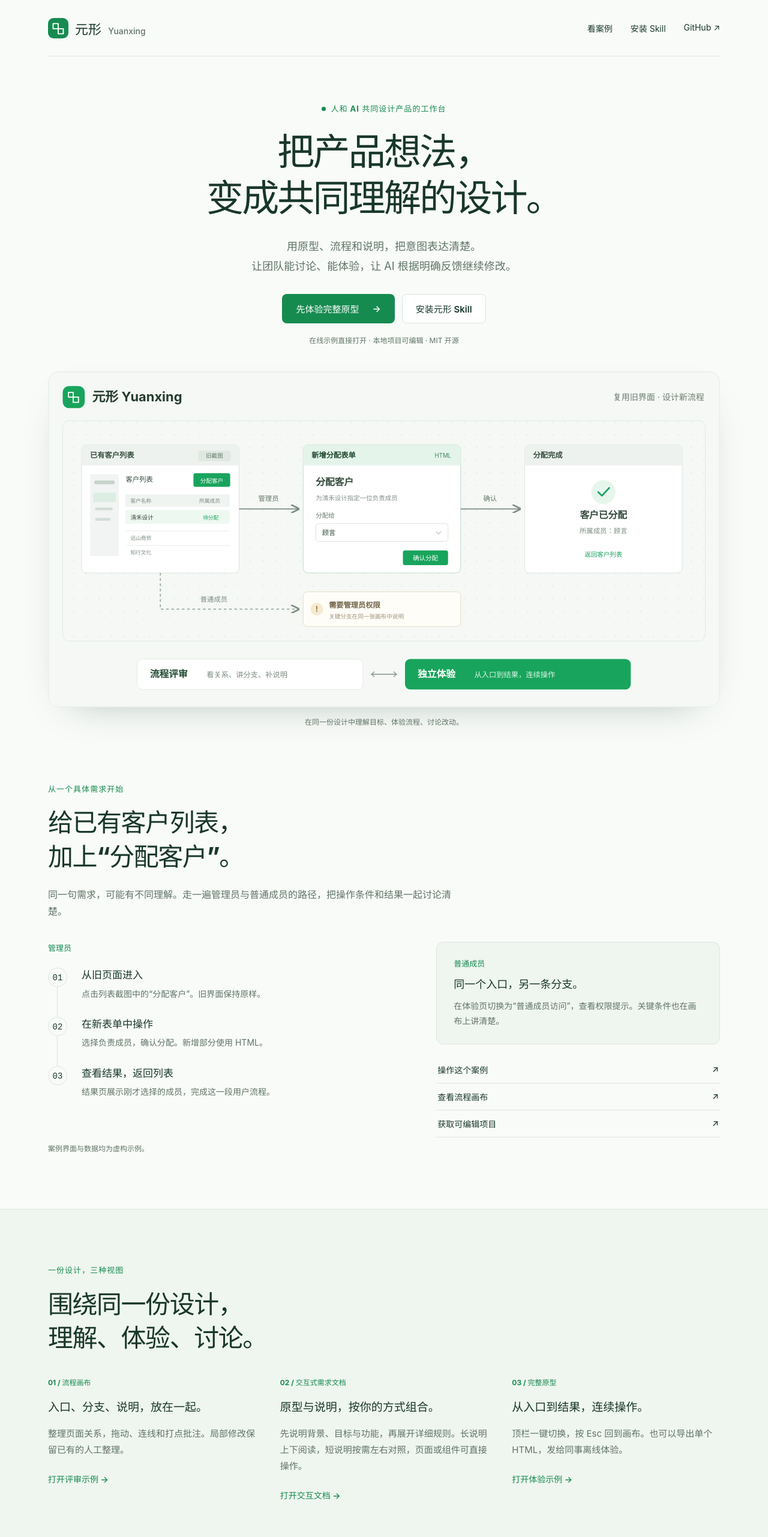
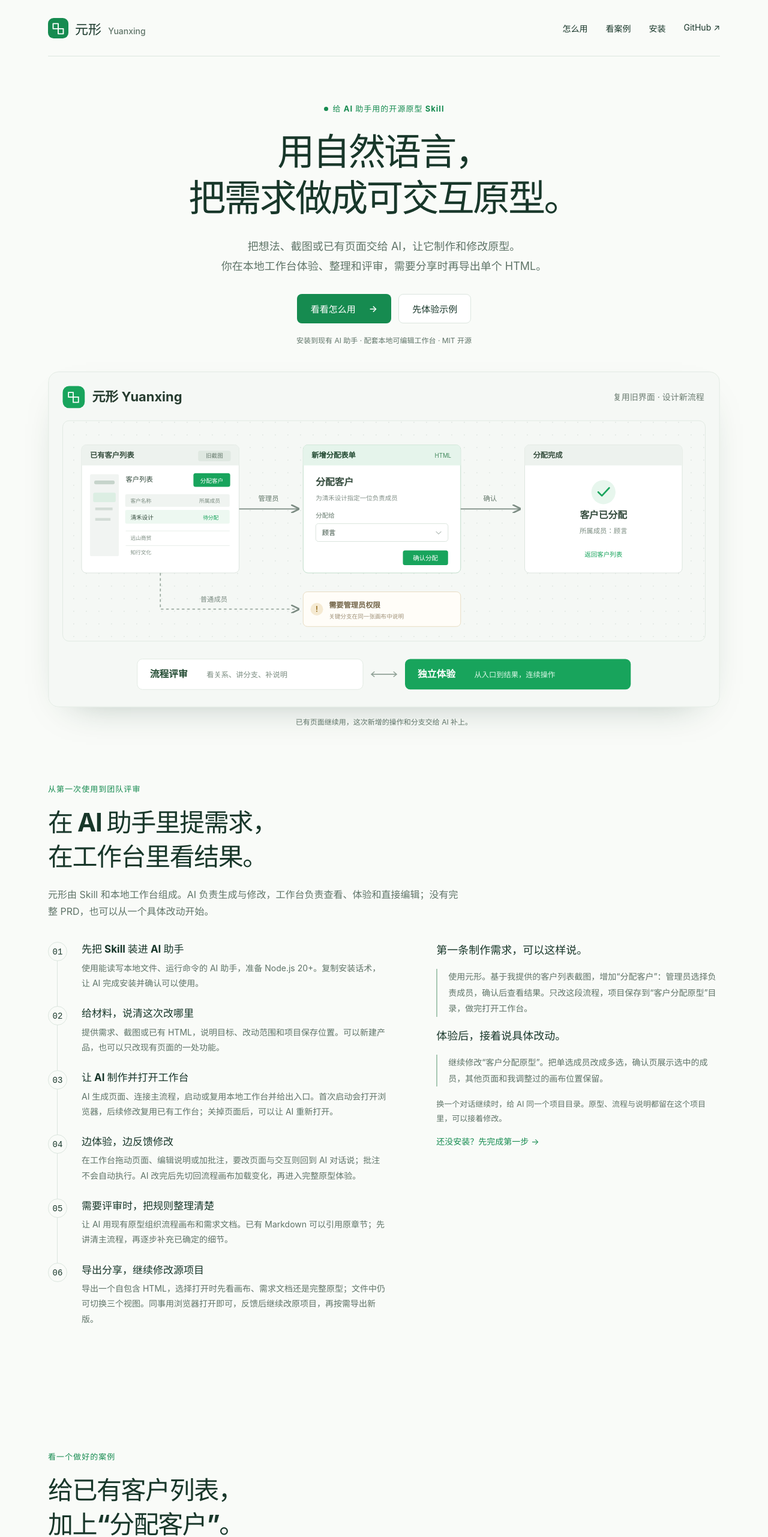
Before and after one commit to JasperLin2333/yuanxing, a website: page index.html in a window 1280 px wide. Shown: the top 2562 px of the page at 60% size. Drawn offline with Linux system fonts and the light colour scheme.

Commit message:
chore: 同步 Skill 与分发版本 v0.4.17

```diff
--- a/index.html
+++ b/index.html
@@ -3,35 +3,49 @@
 <head>
   <meta charset="UTF-8">
   <meta name="viewport" content="width=device-width, initial-scale=1">
-  <meta name="description" content="元形，人和 AI 共同设计产品的工作台。把产品想法变成团队能讨论、能体验、能继续修改的共同设计。复用截图与 HTML，在流程画布、可交互需求文档和完整原型中理解、体验和交流。">
+  <meta name="description" content="元形是给 AI 助手用的开源原型 Skill，配套本地可编辑工作台。用自然语言、截图和已有页面制作可交互原型，整理流程与需求，按需导出单个 HTML 分享。">
   <meta property="og:type" content="website">
   <meta property="og:locale" content="zh_CN">
-  <meta property="og:title" content="元形 · 人和 AI 共同设计产品的工作台">
-  <meta property="og:description" content="让产品意图成为能讨论、能体验的共同设计，让团队与 AI 围绕同一份设计继续推进。">
+  <meta property="og:title" content="元形 · 用自然语言，把需求做成可交互原型">
+  <meta property="og:description" content="把元形装进你的 AI 助手，提供需求与材料，在本地工作台体验、修改，再导出单个 HTML 给团队评审。">
   <meta property="og:url" content="https://jasperlin2333.github.io/yuanxing/">
   <link rel="canonical" href="https://jasperlin2333.github.io/yuanxing/">
   <link rel="icon" href="assets/mark.svg" type="image/svg+xml">
   <link rel="stylesheet" href="assets/site.css">
   <script src="assets/site.js" defer></script>
-  <title>元形 Yuanxing · 人和 AI 共同设计产品</title>
+  <title>元形 Yuanxing · 用自然语言制作可交互原型</title>
 </head>
 <body>
   <a class="skip-link" href="#main">跳到正文</a>
   <header class="site-header wrap">
     <a class="brand" href="./" aria-label="元形首页"><img src="assets/mark.svg" width="34" height="34" alt=""><span>元形 <small>Yuanxing</small></span></a>
-    <nav aria-label="主导航"><a href="#example">看案例</a><a href="#install">安装 Skill</a><a href="https://github.com/JasperLin2333/yuanxing">GitHub <span aria-hidden="true">↗</span></a></nav>
+    <nav aria-label="主导航"><a href="#workflow">怎么用</a><a href="#example">看案例</a><a href="#install">安装</a><a href="https://github.com/JasperLin2333/yuanxing">GitHub <span aria-hidden="true">↗</span></a></nav>
   </header>
   <main id="main">
     <section class="hero wrap">
-      <p class="eyebrow"><span></span>人和 AI 共同设计产品的工作台</p>
-      <h1>把产品想法，<br>变成共同理解的设计。</h1>
-      <p class="hero-description">用原型、流程和说明，把意图表达清楚。<br class="desktop-break">让团队能讨论、能体验，让 AI 根据明确反馈继续修改。</p>
-      <div class="actions"><a class="button primary" href="demo/prototype.html">先体验完整原型 <span aria-hidden="true">→</span></a><a class="button secondary" href="#install">安装元形 Skill</a></div>
-      <p class="hero-note">在线示例直接打开 · 本地项目可编辑 · MIT 开源</p>
-      <figure class="workflow"><img src="assets/readme-flow.svg" width="1280" height="640" alt="工作方式示意：保留旧客户列表截图，连接新增的分配表单、完成页和权限分支；同一份设计可用于流程评审与独立体验。"><figcaption>在同一份设计中理解目标、体验流程、讨论改动。</figcaption></figure>
+      <p class="eyebrow"><span></span>给 AI 助手用的开源原型 Skill</p>
+      <h1>用自然语言，<br>把需求做成可交互原型。</h1>
+      <p class="hero-description">把想法、截图或已有页面交给 AI，让它制作和修改原型。<br class="desktop-break">你在本地工作台体验、整理和评审，需要分享时再导出单个 HTML。</p>
+      <div class="actions"><a class="button primary" href="#workflow">看看怎么用 <span aria-hidden="true">→</span></a><a class="button secondary" href="demo/prototype.html">先体验示例</a></div>
+      <p class="hero-note">安装到现有 AI 助手 · 配套本地可编辑工作台 · MIT 开源</p>
+      <figure class="workflow"><img src="assets/readme-flow.svg" width="1280" height="640" alt="客户分配原型示意：复用旧列表截图，连接新增表单、完成页和权限分支，同一项目提供画布、需求文档和完整原型。"><figcaption>已有页面继续用，这次新增的操作和分支交给 AI 补上。</figcaption></figure>
+    </section>
+    <section class="section wrap" id="workflow">
+      <div class="section-heading"><p class="eyebrow">从第一次使用到团队评审</p><h2>在 AI 助手里提需求，<br>在工作台里看结果。</h2><p>元形由 Skill 和本地工作台组成。AI 负责生成与修改，工作台负责查看、体验和直接编辑；没有完整 PRD，也可以从一个具体改动开始。</p></div>
+      <div class="example-layout">
+        <div class="example-path"><ol>
+          <li><span>01</span><div><h3>先把 Skill 装进 AI 助手</h3><p>使用能读写本地文件、运行命令的 AI 助手，准备 Node.js 20+。<a href="#install">复制安装话术</a>，让 AI 完成安装并确认可以使用。</p></div></li>
+          <li><span>02</span><div><h3>给材料，说清这次改哪里</h3><p>提供需求、截图或已有 HTML，说明目标、改动范围和项目保存位置。可以新建产品，也可以只改现有页面的一处功能。</p></div></li>
+          <li><span>03</span><div><h3>让 AI 制作并打开工作台</h3><p>AI 生成页面、连接主流程，启动或复用本地工作台并给出入口。首次启动会打开浏览器，后续修改复用已有工作台；关掉页面后，可以让 AI 重新打开。</p></div></li>
+          <li><span>04</span><div><h3>边体验，边反馈修改</h3><p>在工作台拖动页面、编辑说明或加批注，要改页面与交互则回到 AI 对话说；批注不会自动执行。AI 改完后先切回流程画布加载变化，再进入完整原型体验。</p></div></li>
+          <li><span>05</span><div><h3>需要评审时，把规则整理清楚</h3><p>让 AI 用现有原型组织流程画布和需求文档。已有 Markdown 可以引用原章节；先讲清主流程，再逐步补充已确定的细节。</p></div></li>
+          <li><span>06</span><div><h3>导出分享，继续修改源项目</h3><p>导出一个自包含 HTML，选择打开时先看画布、需求文档还是完整原型；文件中仍可切换三个视图。同事用浏览器打开即可，反馈后继续改原项目，再按需导出新版。</p></div></li>
+        </ol></div>
+        <div class="install-aside"><h3>第一条制作需求，可以这样说。</h3><blockquote>使用元形。基于我提供的客户列表截图，增加“分配客户”：管理员选择负责成员，确认后查看结果。只改这段流程，项目保存到“客户分配原型”目录，做完打开工作台。</blockquote><h3>体验后，接着说具体改动。</h3><blockquote>继续修改“客户分配原型”。把单选成员改成多选，确认页展示选中的成员，其他页面和我调整过的画布位置保留。</blockquote><p>换一个对话继续时，给 AI 同一个项目目录。原型、流程与说明都留在这个项目里，可以接着修改。</p><a href="#install">还没安装？先完成第一步 →</a></div>
+      </div>
     </section>
     <section class="section wrap" id="example">
-      <div class="section-heading"><p class="eyebrow">从一个具体需求开始</p><h2>给已有客户列表，<br>加上“分配客户”。</h2><p>同一句需求，可能有不同理解。走一遍管理员与普通成员的路径，把操作条件和结果一起讨论清楚。</p></div>
+      <div class="section-heading"><p class="eyebrow">看一个做好的案例</p><h2>给已有客户列表，<br>加上“分配客户”。</h2><p>保留旧列表截图，用 HTML 补上新表单和结果页，再把不同角色的路径接起来。下面的在线示例可以直接操作。</p></div>
       <div class="example-layout">
         <div class="example-path"><span class="path-label">管理员</span><ol><li><span>01</span><div><h3>从旧页面进入</h3><p>点击列表截图中的“分配客户”。旧界面保持原样。</p></div></li><li><span>02</span><div><h3>在新表单中操作</h3><p>选择负责成员，确认分配。新增部分使用 HTML。</p></div></li><li><span>03</span><div><h3>查看结果，返回列表</h3><p>结果页展示刚才选择的成员，完成这一段用户流程。</p></div></li></ol></div>
         <div class="example-side"><div class="branch"><span class="path-label">普通成员</span><h3>同一个入口，另一条分支。</h3><p>在体验页切换为“普通成员访问”，查看权限提示。关键条件也在画布上讲清楚。</p></div><div class="example-links"><a href="demo/prototype.html">操作这个案例 <span aria-hidden="true">↗</span></a><a href="demo/review.html">查看流程画布 <span aria-hidden="true">↗</span></a><a href="https://github.com/JasperLin2333/yuanxing/tree/main/examples/product-iteration">获取可编辑项目 <span aria-hidden="true">↗</span></a></div></div>
@@ -39,15 +53,15 @@
       <p class="section-note">案例界面与数据均为虚构示例。</p>
     </section>
     <section class="section three-views">
-      <div class="wrap"><div class="section-heading"><p class="eyebrow">一份设计，三种视图</p><h2>围绕同一份设计，<br>理解、体验、讨论。</h2></div><div class="view-grid"><article><span class="view-number">01 / 流程画布</span><h3>入口、分支、说明，放在一起。</h3><p>整理页面关系，拖动、连线和打点批注。局部修改保留已有的人工整理。</p><a href="demo/review.html">打开评审示例 →</a></article><article><span class="view-number">02 / 交互式需求文档</span><h3>原型与说明，按你的方式组合。</h3><p>先说明背景、目标与功能，再展开详细规则。长说明上下阅读，短说明按需左右对照，页面或组件可直接操作。</p><a href="demo/document.html">打开交互文档 →</a></article><article><span class="view-number">03 / 完整原型</span><h3>从入口到结果，连续操作。</h3><p>顶栏一键切换，按 Esc 回到画布。也可以导出单个 HTML，发给同事离线体验。</p><a href="demo/prototype.html">打开体验示例 →</a></article></div></div>
+      <div class="wrap"><div class="section-heading"><p class="eyebrow">一个项目，三种查看方式</p><h2>看流程、读需求、操作原型，<br>各有合适的入口。</h2></div><div class="view-grid"><article><span class="view-number">01 / 流程画布</span><h3>评审入口和分支</h3><p>把页面关系、操作条件和说明放到一张画布上。可以拖动整理、连接流程，在具体位置打点批注。</p><a href="demo/review.html">打开流程画布 →</a></article><article><span class="view-number">02 / 交互式需求文档</span><h3>对照原型，阅读规则</h3><p>按功能组织正文、表格和可操作的页面或组件。已有 Markdown 按章节引用，直接修订引用正文可保存回原文件。</p><a href="demo/document.html">打开需求文档 →</a></article><article><span class="view-number">03 / 完整原型</span><h3>从入口走到结果</h3><p>连续点击、输入和选择，体验已经设计的用户路径。三个视图可在顶栏切换，分享时选好默认视图，导出一个文件即可。</p><a href="demo/prototype.html">打开完整原型 →</a></article></div></div>
     </section>
     <section class="section wrap" id="install">
-      <div class="section-heading"><p class="eyebrow">放进你现有的 AI 工作流</p><h2>把这段话发给 AI，<br>从你的产品开始。</h2><p>需要能读写本地文件、运行命令的 AI 助手，以及 Node.js 20+。</p></div>
-      <div class="install-layout"><div class="prompt-panel"><div class="panel-heading"><span>复制给你的 AI 助手</span><button class="copy-button" type="button" data-copy="install-prompt">复制提示词</button></div><p id="install-prompt">请安装 https://github.com/JasperLin2333/yuanxing 中的元形 Skill。先阅读 SKILL.md，按当前宿主的 Skill 目录规范安装，保留随包运行时与资源。安装后，基于我提供的需求和已有材料，生成团队可讨论的流程画布和可体验的原型；已有产品只修改本次涉及的部分。</p><div class="command"><div class="panel-heading"><span>已有 skills CLI？也可以在目标项目目录运行</span><button class="copy-button" type="button" data-copy="install-command">复制命令</button></div><code id="install-command">npx skills add JasperLin2333/yuanxing --skill yuanxing</code></div><p class="copy-status" role="status" aria-live="polite"></p></div><div class="install-aside"><h3>安装后，把实际需求说出来。</h3><blockquote>使用元形。基于这张已有客户列表，只设计“分配客户”这次改动。把管理员和普通成员的流程放到画布上，并导出能独立体验的原型。</blockquote><p>元形使用你现有的 AI 助手，本身无需额外配置模型 API Key。</p><a href="https://github.com/JasperLin2333/yuanxing#start">查看完整安装说明 →</a><a href="https://github.com/JasperLin2333/yuanxing/releases/latest">下载离线包 →</a></div></div>
+      <div class="section-heading"><p class="eyebrow">先完成安装</p><h2>让你的 AI 助手，<br>学会使用元形。</h2><p>准备一个能读写本地文件、运行命令的 AI 助手，以及 Node.js 20+。元形使用你现有的模型服务，无需另配元形专用 API Key。</p></div>
+      <div class="install-layout"><div class="prompt-panel"><div class="panel-heading"><span>复制给你的 AI 助手</span><button class="copy-button" type="button" data-copy="install-prompt">复制安装话术</button></div><p id="install-prompt">请安装 https://github.com/JasperLin2333/yuanxing 中的元形 Skill。先阅读 SKILL.md，按当前 AI 助手的 Skill 目录规范安装，保留完整运行时与资源。检查 Node.js 20+、文件读写和命令执行能力，并确认当前对话能使用元形；安装完成后告诉我。</p><p class="copy-status" role="status" aria-live="polite"></p></div><div class="install-aside"><h3>安装好，再给实际需求。</h3><p>回到 AI 对话，提供需求和材料，告诉它项目保存到哪里。AI 会按你的范围制作原型，给出本地工作台入口。</p><p>如果已有项目，直接提供项目目录，说明本次要改的页面或功能即可。</p><a href="#workflow">查看完整使用流程 →</a><a href="https://github.com/JasperLin2333/yuanxing#start">查看 README 安装说明 →</a><a href="https://github.com/JasperLin2333/yuanxing/releases/latest">下载 Skill 安装包 →</a></div></div>
     </section>
-    <section class="section wrap faq"><div class="section-heading"><h2>开始前，你可能想知道。</h2></div><details><summary>这是在线生成原型的网站吗？</summary><p>这个网站提供可直接体验的示例。制作自己的原型时，把元形安装到能读写本地文件、运行命令的 AI 助手中，项目保存在你选择的本地目录。</p></details><details><summary>已有截图能和新页面接起来吗？</summary><p>可以。截图设置点击热点，HTML 绑定控件跳转。不变的部分可以一直保留为截图。</p></details><details><summary>同事查看原型也要安装吗？</summary><p>导出的流程画布、需求文档和完整原型均为单个 HTML 文件，同事在浏览器打开即可查看，无需安装元形或启动服务。</p></details><details><summary>支持什么输入？</summary><p>当前支持自包含 HTML、本地 CSS、图片、普通 JavaScript，以及 PNG、JPEG、WebP 截图。框架工程、外部 CDN、真实登录和网络接口需要先适配。<a href="https://github.com/JasperLin2333/yuanxing/blob/main/references/project-format.md">查看项目格式</a>。</p></details></section>
-    <section class="closing wrap"><p class="eyebrow">先试一段你熟悉的流程</p><h2>让理解可以共享，<br>让工作持续向前。</h2><div class="actions"><a class="button primary" href="demo/prototype.html">体验完整原型 →</a><a class="button secondary" href="https://github.com/JasperLin2333/yuanxing/issues/new?title=%E6%88%91%E7%9A%84%E5%85%83%E5%BD%A2%E4%BD%BF%E7%94%A8%E5%8F%8D%E9%A6%88">告诉我你的使用场景</a></div></section>
+    <section class="section wrap faq"><div class="section-heading"><h2>开始前，你可能想知道。</h2></div><details><summary>我在这个网站上制作自己的原型吗？</summary><p>这里提供在线示例。制作自己的项目时，在现有 AI 助手中安装元形并提出需求；项目保存在你选择的本地目录，工作台在本机浏览器中打开。</p></details><details><summary>需求还没写完整，能开始吗？</summary><p>可以。先给目标、已有材料和本次范围，让 AI 做出主流程。看过原型后继续补充和修改，需要评审时再整理已确定的规则。</p></details><details><summary>已有截图能和新页面接起来吗？</summary><p>可以。AI 为截图设置点击热点，为 HTML 绑定控件跳转。已有界面可以保留为截图，新增操作再使用可交互页面。</p></details><details><summary>同事查看原型也要安装吗？</summary><p>导出一个 HTML 文件，同事在浏览器打开即可体验，并切换画布、需求文档和完整原型。离线文件保留导出时的内容；反馈后继续修改源项目，再导出新版。</p></details><details><summary>我在工作台里加的批注，AI 会自动执行吗？</summary><p>批注用于说明和评审。要落实改动，回到 AI 对话说明要处理哪些反馈；你也可以直接在工作台中修改布局、说明和需求文字。</p></details><details><summary>支持什么输入？</summary><p>可以从文字需求开始，也能复用 PNG、JPEG、WebP 截图，以及自包含 HTML、本地 CSS、图片和普通 JavaScript。框架工程、外部 CDN、真实登录和网络接口需要先适配。<a href="https://github.com/JasperLin2333/yuanxing/blob/main/references/project-format.md">查看项目格式</a>。</p></details></section>
+    <section class="closing wrap"><p class="eyebrow">从一个具体改动开始</p><h2>拿一张已有页面，<br>试着改一段流程。</h2><div class="actions"><a class="button primary" href="#install">安装元形 Skill →</a><a class="button secondary" href="demo/prototype.html">先体验公开示例</a></div></section>
   </main>
-  <footer class="site-footer wrap"><a class="brand" href="./">元形 <small>Yuanxing</small></a><p>人和 AI 共同设计，让想法能讨论、能体验、能继续推进。</p><a href="https://github.com/JasperLin2333/yuanxing/blob/main/LICENSE">MIT License</a></footer>
+  <footer class="site-footer wrap"><a class="brand" href="./">元形 <small>Yuanxing</small></a><p>用自然语言制作原型，在本地工作台体验和评审。</p><a href="https://github.com/JasperLin2333/yuanxing/blob/main/LICENSE">MIT License</a></footer>
 </body>
 </html>
--- a/package.json
+++ b/package.json
@@ -1,6 +1,6 @@
 {
   "name": "yuanxing",
-  "version": "0.4.16",
+  "version": "0.4.17",
   "private": true,
   "description": "面向产品经理的 AI 原型工作台与通用 Skill",
   "type": "module",
```
Also changed, not shown: SKILL.md (+1 -1 lines), README.md.
